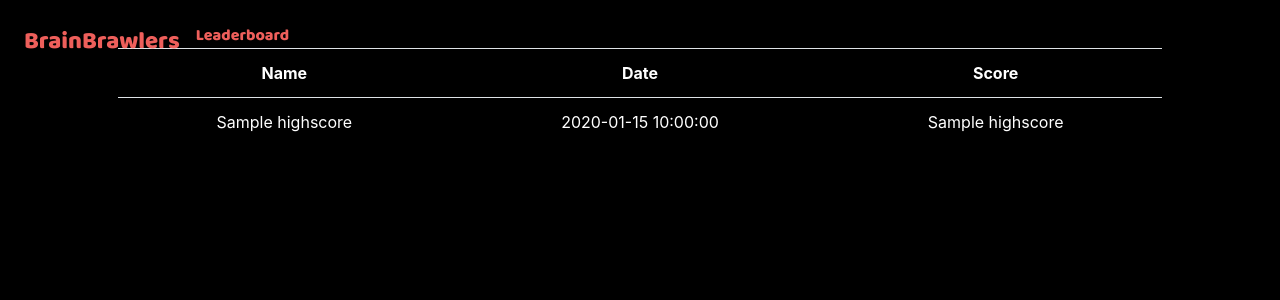
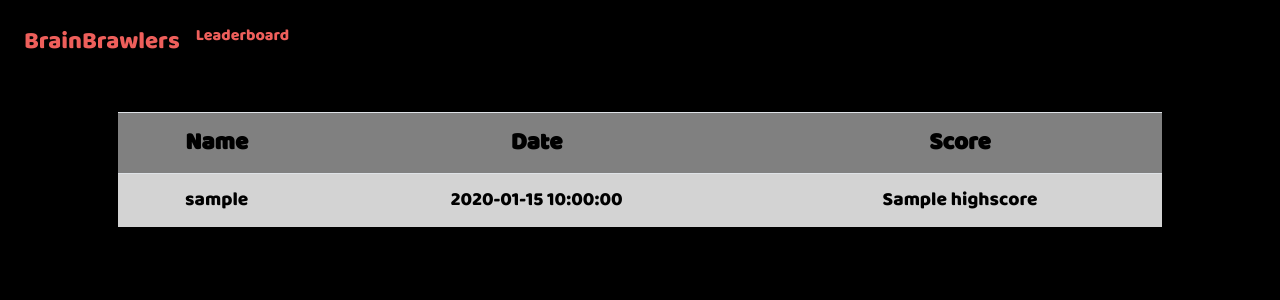
Before and after one commit to FrisoHarlaar/ik19, a Flask app: template templates/game/leaderboard.html in a window 1280 px wide. Shown: the top 300 px of the page. Run offline with Flask 2, Linux system fonts and the light colour scheme; the template is opened without the code that fills it: most values are stand-ins (such as "Sample title", 1, 10 or a date in 2020); some libraries are stand-ins or nearby versions.

Commit message:
Finished leaderboard

```diff
--- a/application.py
+++ b/application.py
@@ -168,11 +168,10 @@ def logout():
 
 
 @app.route("/leaderboard")
-@login_required
 def leaderboard():
     "Show the leaderboard of the 50 best players"
-    highscores = db.execute("SELECT * FROM users WHERE id=:id", id=session["user_id"])
-    return render_template("leaderboard.html", highscores=highscores)
+    highscores = db.execute("SELECT * FROM users ORDER BY highscore DESC, date;")
+    return render_template("game/leaderboard.html", highscores=highscores)
 
 
 @app.route("/triviagame", methods=["GET", "POST"])
--- /dev/null
+++ b/static/css/leaderboard.css
@@ -0,0 +1,17 @@
+#table {
+  margin-left:auto;
+  margin-right:auto;
+  color: black;
+  font-family: Baloo Regular, Baloo;
+}
+
+th {
+  background-color: grey;
+  font-size: 150%;
+  font-weight: bold;
+}
+
+td {
+  background-color: lightgrey;
+  font-size: 120%;
+}
--- a/templates/game/leaderboard.html
+++ b/templates/game/leaderboard.html
@@ -5,7 +5,12 @@
 {% endblock %}
 
 {% block main %}
-    <table class="table table-striped" style="width:100%">
+    <p>
+        <br>
+        <br>
+    </p>
+    <table id=table class="table table-striped" style="width:100%">
+        <link href="/static/css/leaderboard.css" rel="stylesheet">
         <tr>
             <th>Name</th>
             <th>Date</th>
@@ -13,7 +18,7 @@
         </tr>
     {% for highscore in highscores %}
         <tr>
-            <td>{{ highscore.name }}</td>
+            <td>{{ highscore.username }}</td>
             <td>{{ highscore.date }}</td>
             <td>{{ highscore.highscore }}</td>
         </tr>
```
Also changed, not shown: brainbrawlers.db.
